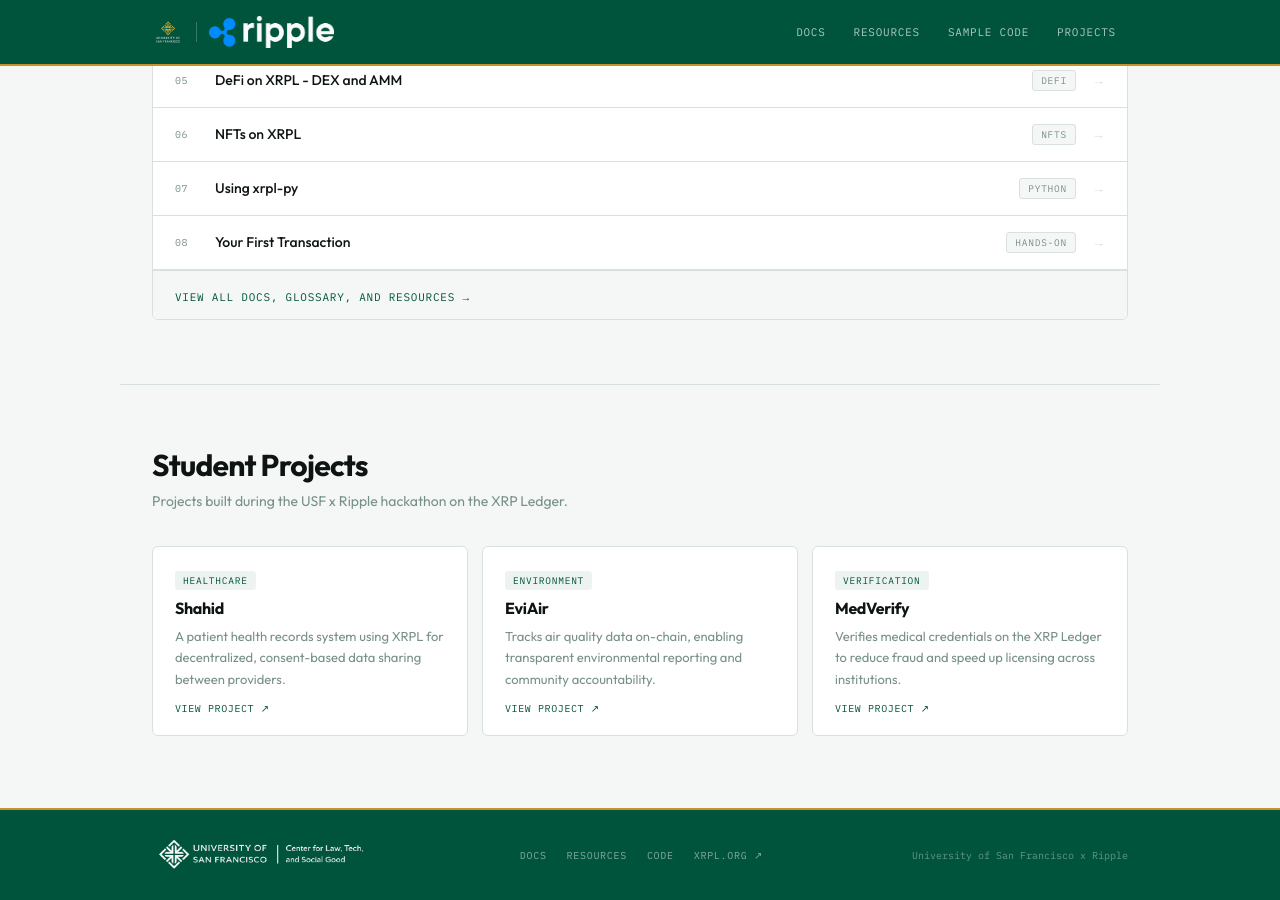
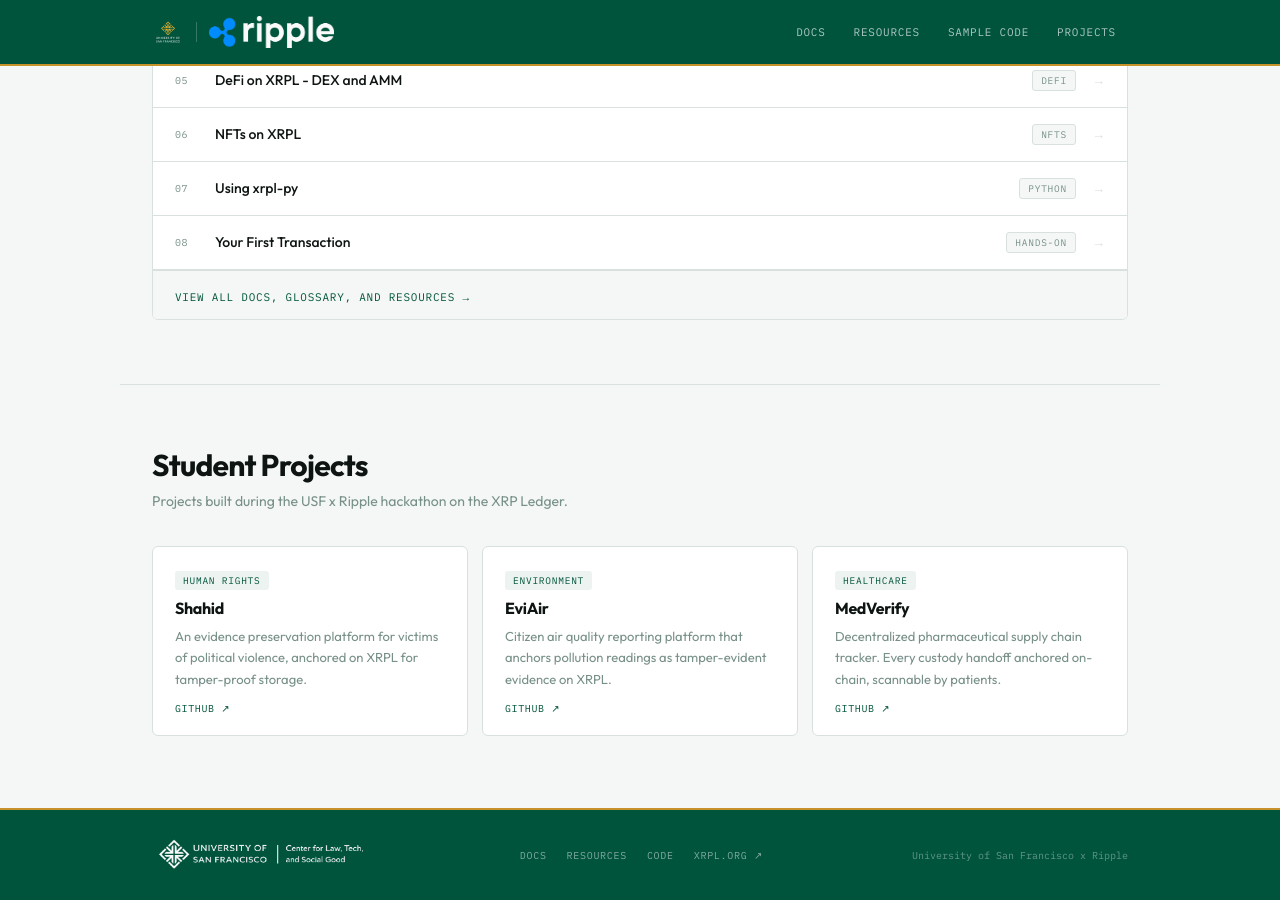
Before and after one commit to RippleXUSF/ripplexusf.github.io, a Jekyll site: the page index.html, which Jekyll copies as it is, in a window 1280 px wide and 900 px high, scrolled down 1298 px. Built offline with Jekyll 4.4.1, drawn with Linux system fonts in a browser that asks for light colours.

Commit message:
fix: project cards link to GitHub repos

```diff
--- a/index.html
+++ b/index.html
@@ -560,23 +560,23 @@
       <p>Projects built during the USF x Ripple hackathon on the XRP Ledger.</p>
     </div>
     <div class="projects-grid">
-      <a class="project-card" href="/projects/shahid/">
-        <span class="project-tag">Healthcare</span>
+      <a class="project-card" href="https://github.com/RippleXUSF/Shahid" target="_blank" rel="noopener noreferrer">
+        <span class="project-tag">Human Rights</span>
         <span class="project-title">Shahid</span>
-        <span class="project-desc">A patient health records system using XRPL for decentralized, consent-based data sharing between providers.</span>
-        <span class="project-link">View project &#x2197;</span>
+        <span class="project-desc">An evidence preservation platform for victims of political violence, anchored on XRPL for tamper-proof storage.</span>
+        <span class="project-link">GitHub &#x2197;</span>
       </a>
-      <a class="project-card" href="/projects/eviair/">
+      <a class="project-card" href="https://github.com/RippleXUSF/eviair" target="_blank" rel="noopener noreferrer">
         <span class="project-tag">Environment</span>
         <span class="project-title">EviAir</span>
-        <span class="project-desc">Tracks air quality data on-chain, enabling transparent environmental reporting and community accountability.</span>
-        <span class="project-link">View project &#x2197;</span>
+        <span class="project-desc">Citizen air quality reporting platform that anchors pollution readings as tamper-evident evidence on XRPL.</span>
+        <span class="project-link">GitHub &#x2197;</span>
       </a>
-      <a class="project-card" href="/projects/medverify/">
-        <span class="project-tag">Verification</span>
+      <a class="project-card" href="https://github.com/RippleXUSF/MedVerify" target="_blank" rel="noopener noreferrer">
+        <span class="project-tag">Healthcare</span>
         <span class="project-title">MedVerify</span>
-        <span class="project-desc">Verifies medical credentials on the XRP Ledger to reduce fraud and speed up licensing across institutions.</span>
-        <span class="project-link">View project &#x2197;</span>
+        <span class="project-desc">Decentralized pharmaceutical supply chain tracker. Every custody handoff anchored on-chain, scannable by patients.</span>
+        <span class="project-link">GitHub &#x2197;</span>
       </a>
     </div>
   </section>
--- a/projects/index.html
+++ b/projects/index.html
@@ -214,7 +214,7 @@
           tamper-proof long-term storage.
         </p>
         <div class="project-links">
-          <a class="project-link" href="/projects/shahid/">View Project &#x2197;</a>
+          <a class="project-link" href="https://github.com/RippleXUSF/Shahid" target="_blank" rel="noopener noreferrer">GitHub &#x2197;</a>
         </div>
       </div>
 
@@ -227,7 +227,7 @@
           via consensus and queryable by transaction ID.
         </p>
         <div class="project-links">
-          <a class="project-link" href="/projects/eviair/">View Project &#x2197;</a>
+          <a class="project-link" href="https://github.com/RippleXUSF/eviair" target="_blank" rel="noopener noreferrer">GitHub &#x2197;</a>
         </div>
       </div>
 
@@ -241,7 +241,7 @@
           medication.
         </p>
         <div class="project-links">
-          <a class="project-link" href="/projects/medverify/">View Project &#x2197;</a>
+          <a class="project-link" href="https://github.com/RippleXUSF/MedVerify" target="_blank" rel="noopener noreferrer">GitHub &#x2197;</a>
         </div>
       </div>
 
```
